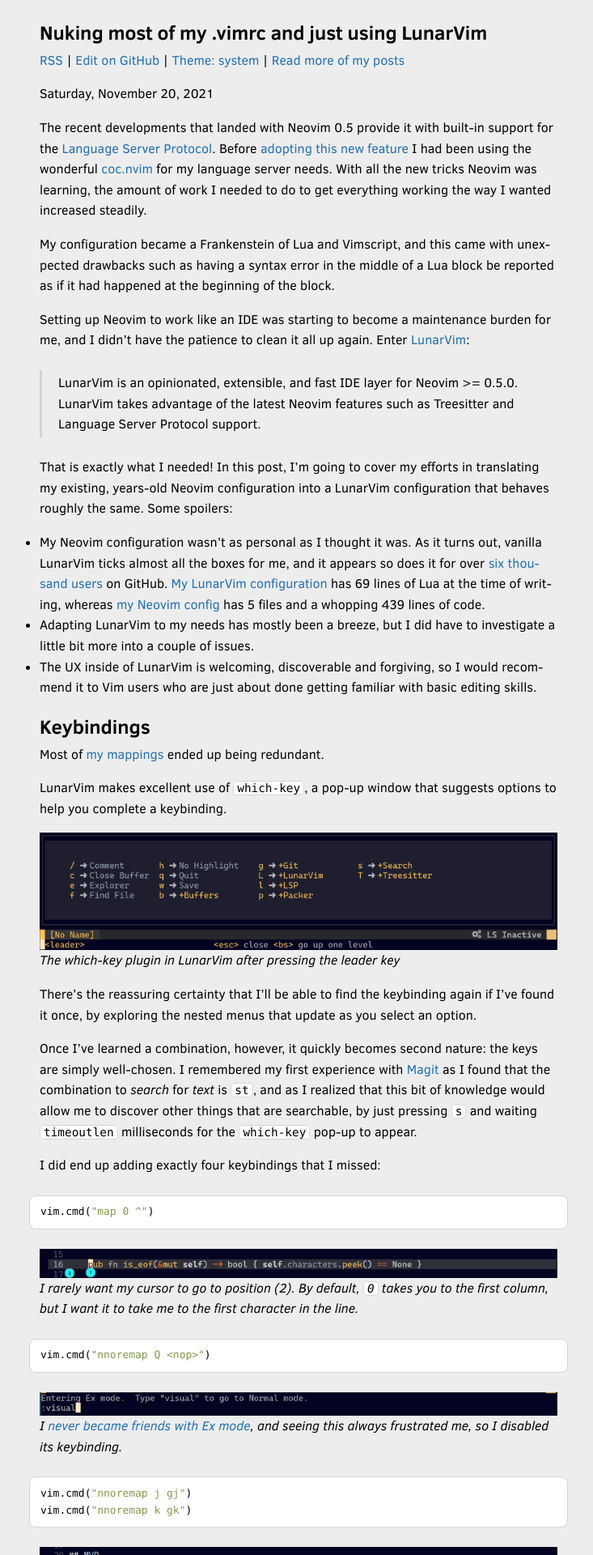
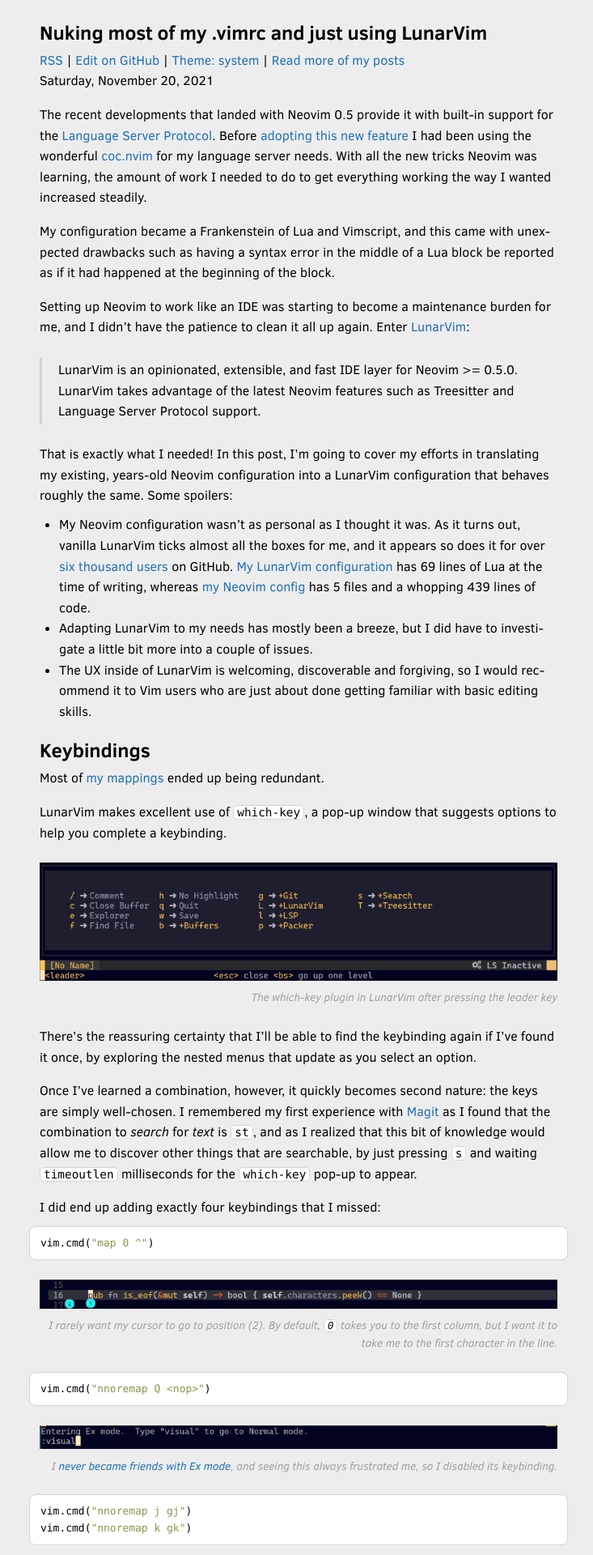
Before and after one commit to fnune/fnune.github.io, a Jekyll site: the page built from _posts/2021-11-20-nuking-most-of-my-vimrc-and-just-using-lunarvim.markdown, in a window 1280 px wide. Shown: the top 1920 px of the page at 81% size, without its empty margins (271-1004 px from the left). Built offline with Jekyll 4.4.1, drawn with Linux system fonts in a browser that asks for light colours.

Commit message:
Refine block spacing rhythm and convert captioned content to semantic figures

````diff
--- a/_posts/2021-11-20-nuking-most-of-my-vimrc-and-just-using-lunarvim.markdown
+++ b/_posts/2021-11-20-nuking-most-of-my-vimrc-and-just-using-lunarvim.markdown
@@ -26,8 +26,10 @@
 
 LunarVim makes excellent use of [`which-key`](https://github.com/folke/which-key.nvim), a pop-up window that suggests options to help you complete a keybinding.
 
-![The which-key plugin in LunarVim after pressing the leader key](/img/lvim/which-key-leader.png)
-_The which-key plugin in LunarVim after pressing the leader key_
+<figure>
+  <img src="/img/lvim/which-key-leader.png" alt="The which-key plugin in LunarVim after pressing the leader key">
+  <figcaption markdown="span">The which-key plugin in LunarVim after pressing the leader key</figcaption>
+</figure>
 
 There's the reassuring certainty that I'll be able to find the keybinding again if I've found it once, by exploring the nested menus that update as you select an option.
 
@@ -39,23 +41,29 @@
 vim.cmd("map 0 ^")
 ```
 
-![map 0 ^](/img/lvim/zero.png)
-_I rarely want my cursor to go to position (2). By default, `0` takes you to the first column, but I want it to take me to the first character in the line._
+<figure>
+  <img src="/img/lvim/zero.png" alt="map 0 ^">
+  <figcaption markdown="span">I rarely want my cursor to go to position (2). By default, `0` takes you to the first column, but I want it to take me to the first character in the line.</figcaption>
+</figure>
 
 ```lua
 vim.cmd("nnoremap Q <nop>")
 ```
 
-![nnoremap Q nop](/img/lvim/ex.png)
-_I [never became friends with Ex mode](https://vi.stackexchange.com/questions/457/does-ex-mode-have-any-practical-use), and seeing this always frustrated me, so I disabled its keybinding._
+<figure>
+  <img src="/img/lvim/ex.png" alt="nnoremap Q nop">
+  <figcaption markdown="span">I [never became friends with Ex mode](https://vi.stackexchange.com/questions/457/does-ex-mode-have-any-practical-use), and seeing this always frustrated me, so I disabled its keybinding.</figcaption>
+</figure>
 
 ```lua
 vim.cmd("nnoremap j gj")
 vim.cmd("nnoremap k gk")
 ```
 
-![nnoremap j gj](/img/lvim/gj.png)
-_If you write prose and you've enabled line-wrapping, then remapping `j` to `gj` and `k` to `gk` is a great idea. Pressing `j` here will take me to position (1) and not (2)._
+<figure>
+  <img src="/img/lvim/gj.png" alt="nnoremap j gj">
+  <figcaption markdown="span">If you write prose and you've enabled line-wrapping, then remapping `j` to `gj` and `k` to `gk` is a great idea. Pressing `j` here will take me to position (1) and not (2).</figcaption>
+</figure>
 
 ## Fuzzy finder
 
@@ -63,8 +71,10 @@
 
 One of them is that it simply looks great: it goes really well together with a patched font (in this case `Cascadia Code SemiLight`) thanks to the iconography, and the preview on the right is syntax-highlighted, and it'll hide responsively depending on the available size of the terminal.
 
-![Telescope in LunarVim](/img/lvim/telescope.png)
-_It just looks beautiful_
+<figure>
+  <img src="/img/lvim/telescope.png" alt="Telescope in LunarVim">
+  <figcaption markdown="span">It just looks beautiful</figcaption>
+</figure>
 
 Each fragment in a file path can be truncated to fit a longer path in the screen. I thought this would be confusing at first, but I've had no trouble with it.
 
@@ -100,8 +110,10 @@
 
 LunarVim comes with [`nvim-tree`](https://github.com/kyazdani42/nvim-tree.lua). Honestly, I can't complain. I wasn't an advanced user of `nnn`. In `nvim-tree`, all features are quickly discoverable by entering `g?` ("go to help", in and of itself an easily discoverable combination).
 
-![nvim-tree in LunarVim](/img/lvim/nvim-tree.png)
-_The file explorer opens with the file from the current buffer selected. It also (in my opinion) benefits greatly from the patched font._
+<figure>
+  <img src="/img/lvim/nvim-tree.png" alt="nvim-tree in LunarVim">
+  <figcaption markdown="span">The file explorer opens with the file from the current buffer selected. It also (in my opinion) benefits greatly from the patched font.</figcaption>
+</figure>
 
 ## Git interface
 
@@ -111,8 +123,10 @@
 
 LunarVim's porcelain of choice is [`lazygit`](https://github.com/jesseduffield/lazygit). I'd been meaning to try `lazygit` for a while now, and this was the perfect opportunity. The "unboxing" experience was great: `lazygit` shows a link to [a YouTube video](https://www.youtube.com/watch?v=CPLdltN7wgE) by the author Jesse Duffield. I can't make the software justice in this introduction, so I would recommend that you simply try it out.
 
-![lazygit in LunarVim](/img/lvim/lazygit.png)
-_Obligatory screenshot. Please [watch the YouTube video](https://www.youtube.com/watch?v=CPLdltN7wgE) for a proper introduction._
+<figure>
+  <img src="/img/lvim/lazygit.png" alt="lazygit in LunarVim">
+  <figcaption markdown="span">Obligatory screenshot. Please [watch the YouTube video](https://www.youtube.com/watch?v=CPLdltN7wgE) for a proper introduction.</figcaption>
+</figure>
 
 One minor drawback of using `lazygit` inside of Neovim is that its `open` and `edit` commands when pointing at files will open a nested `$EDITOR` inside of the `lazygit` terminal. With `vim-fugitive`, opening a file in its UI would simply reuse the current Neovim instance. I had this expectation of `lazygit` running inside LunarVim as well. I've read about using [Neovim in remote mode](https://github.com/mhinz/neovim-remote) to solve this, but I haven't gotten around to it. I do feel like if LunarVim picks `lazygit` as its integrated Git interface, it could also come with a working solution for this.
 
--- a/_scss/_variables.scss
+++ b/_scss/_variables.scss
@@ -7,6 +7,7 @@
 $base-font-size: 16px;
 $mobile-font-size: 15px;
 $small-mobile-font-size: 14px;
+$small-font-size: 0.85em;
 
 $breakpoint-tablet: 768px;
 $breakpoint-mobile: 480px;
@@ -17,6 +18,8 @@
 $list-indent: 1.5em;
 
 $block-spacing: 1.5rem;
+$paragraph-spacing: 1rem;
+$intro-spacing: 0.65rem;
 $border-width: 1px;
 $border-radius: 8px;
 $small-border-radius: 5px;
--- a/_scss/main.scss
+++ b/_scss/main.scss
@@ -48,11 +48,31 @@
   }
 }
 
+p {
+  margin: 0 0 $paragraph-spacing;
+}
+
 img,
 svg {
   display: block;
   margin: auto;
   max-width: 100%;
+}
+
+figure {
+  margin: $block-spacing 0;
+
+  > :has(+ figcaption) {
+    margin-bottom: 0;
+  }
+}
+
+figcaption {
+  margin-top: $intro-spacing;
+  color: var(--muted);
+  font-style: italic;
+  font-size: $small-font-size;
+  text-align: right;
 }
 
 pre {
@@ -72,17 +92,22 @@
   > :last-child {
     margin-bottom: 0;
   }
+}
 
-  ul,
-  ol {
-    padding-left: $list-indent;
-  }
+p:has(+ ul),
+p:has(+ ol) {
+  margin-bottom: $intro-spacing;
+}
+
+p + ul,
+p + ol {
+  margin-top: $intro-spacing;
 }
 
 ul,
 ol {
-  margin: 1em 0;
-  padding-left: 0;
+  margin: $paragraph-spacing 0;
+  padding-left: $list-indent;
   list-style-position: outside;
 
   ul,
--- a/_scss/syntax.scss
+++ b/_scss/syntax.scss
@@ -14,9 +14,19 @@
   color: var(--code-fg);
 }
 
+// An intro line ("...:") should bind to the code block it introduces, sitting
+// closer to the block below than to the prose above.
+p:has(+ .highlighter-rouge) {
+  margin-bottom: $intro-spacing;
+}
+
+p + .highlighter-rouge .highlight {
+  margin-top: $intro-spacing;
+}
+
 .highlight {
   font-size: $code-font-size;
-  margin: $block-spacing (-$code-padding-inline / 2);
+  margin: $block-spacing (-$code-padding-inline / 2) $paragraph-spacing;
 
   pre {
     padding: $code-padding-block $code-padding-inline;
````
Also changed, not shown: _posts/2017-12-27-making-emacs-work-like-my-vim-setup.markdown (+6 -3 lines).
